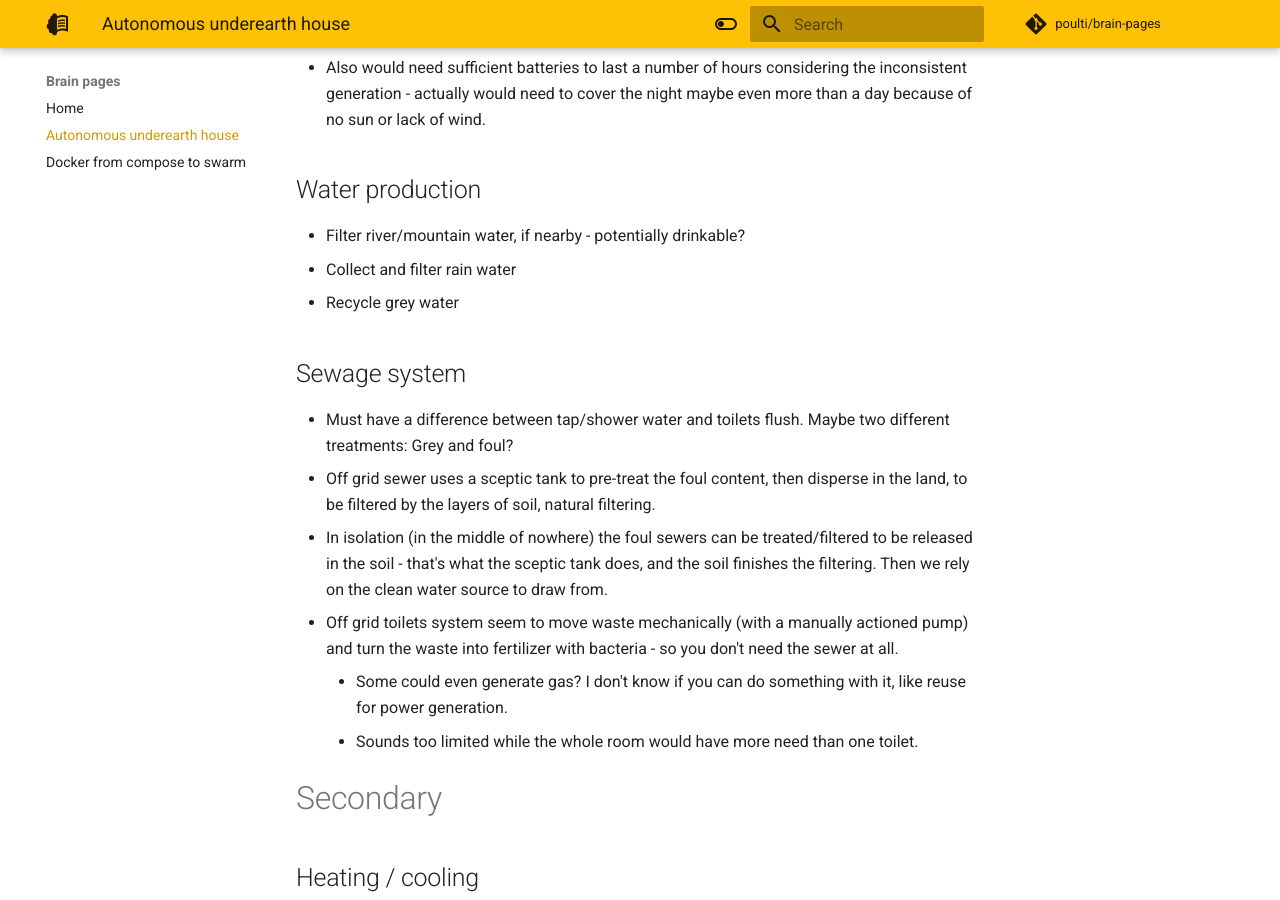
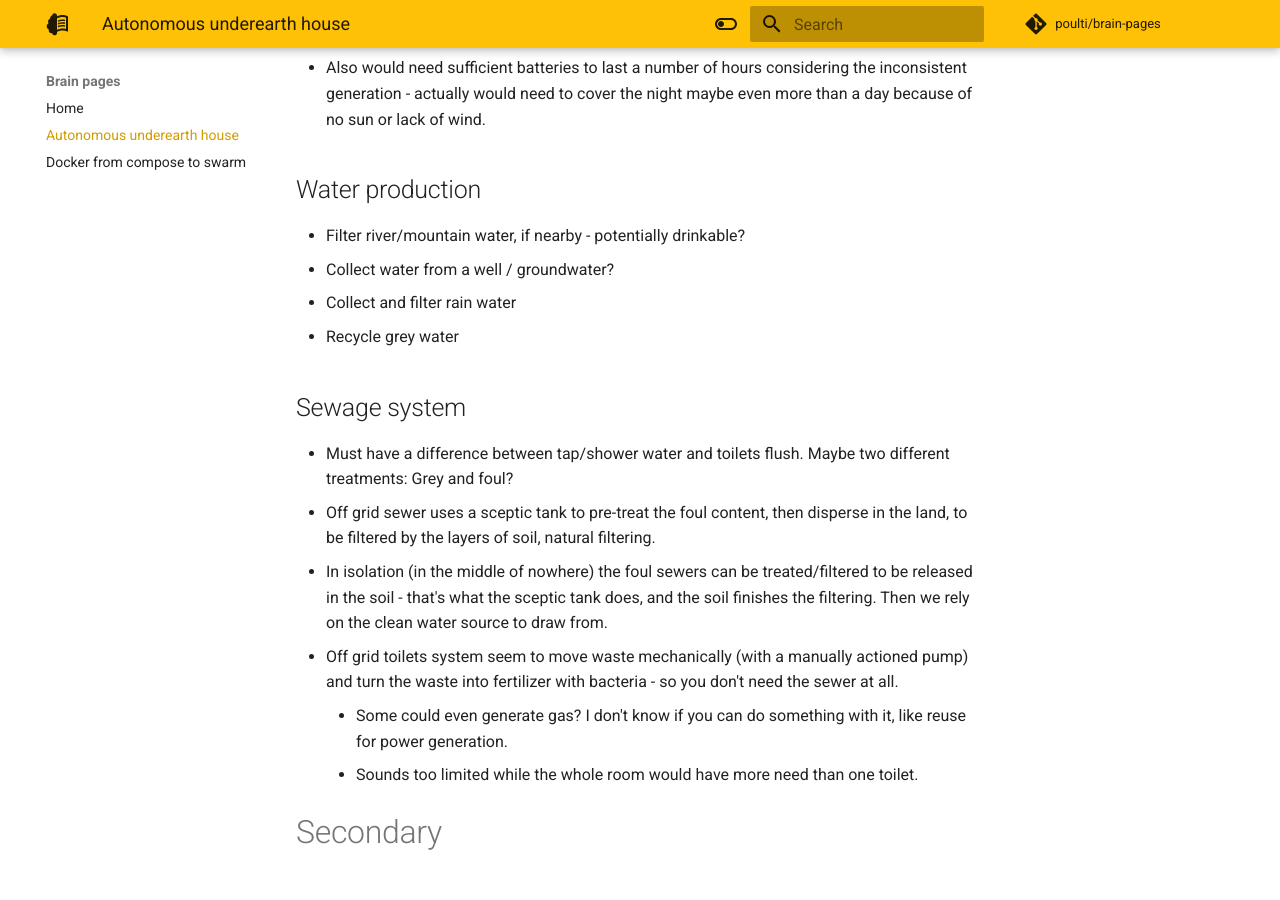
Before and after one commit to poulti/brain-pages, an MkDocs documentation site: the page built from docs/autonomous-underearth-house.md, in a window 1280 px wide and 900 px high, scrolled down 1638 px. Built offline with MkDocs 1.6.1 and Material for MkDocs 9.7.7, drawn with Linux system fonts in a browser that asks for light colours; comment, search, counter and statistics services are not loaded.

Commit message:
groundwater

```diff
--- a/docs/autonomous-underearth-house.md
+++ b/docs/autonomous-underearth-house.md
@@ -37,6 +37,7 @@ Overall, probably easier to have a prefab pod that is built for underground cond
 
 ## Water production
 - Filter river/mountain water, if nearby - potentially drinkable?
+- Collect water from a well / groundwater?
 - Collect and filter rain water
 - Recycle grey water
 
```
